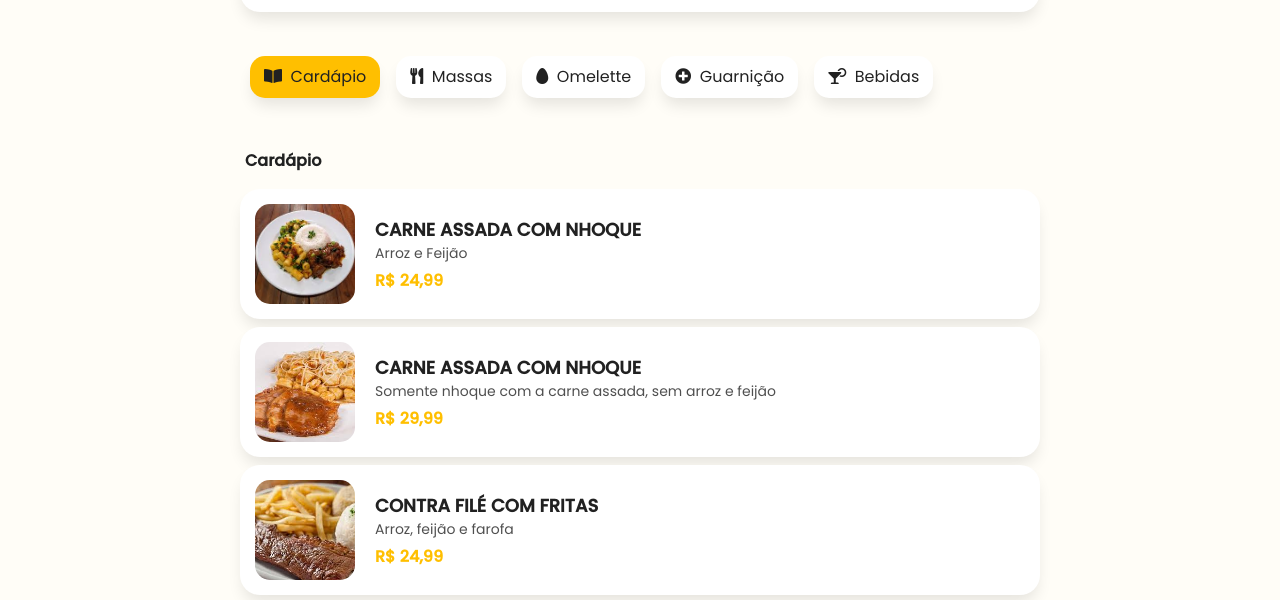
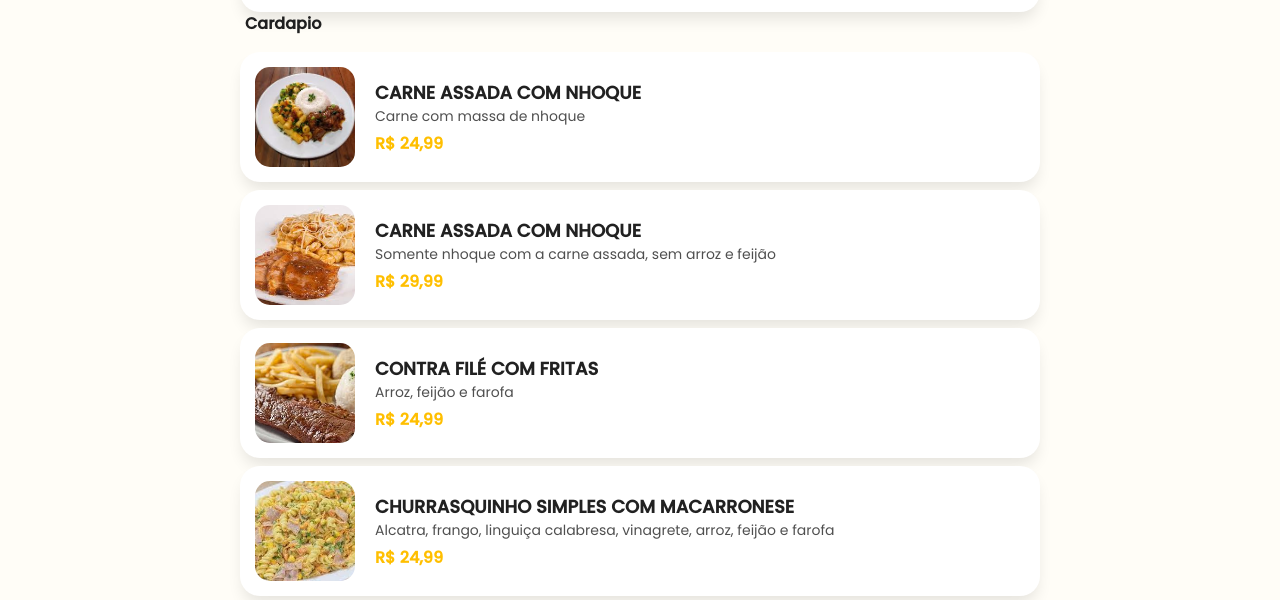
Before and after one commit to CaioFilardis/App-Delivery, a plain HTML site: page index.html in a window 1280 px wide. Shown: the part 126-726 px from the top of the page. Drawn offline with Linux system fonts and the light colour scheme.

Commit message:
Limpando index.html, adicionando dinamicamente as informações de cada item, além retornar suas informações também de forma dinÂmica.

```diff
--- a/index.html
+++ b/index.html
@@ -45,31 +45,6 @@
 
     </header>
 
-    <section class="categoria width-fix mt-4">
-        <div class="container-menu" id="listaCategorias">
-
-            <a href="#cardapio" class="item-categoria btn btn-white btn-sm mb-3 me-3 active">
-                <i class="fas fa-book-open"></i></i>&nbsp; Cardápio
-            </a>
-
-            <a href="#massas" class="item-categoria btn btn-white btn-sm mb-3 me-3">
-                <i class="fas fa-utensils"></i>&nbsp; Massas
-            </a>
-
-            <a href="#Omelette" class="item-categoria btn btn-white btn-sm mb-3 me-3">
-                <i class="fas fa-egg"></i>&nbsp; Omelette
-            </a>
-
-            <a href="#Guarnição" class="item-categoria btn btn-white btn-sm mb-3 me-3">
-                <i class="fas fa-plus-circle"></i>&nbsp; Guarnição
-            </a>
-
-            <a href="#Bebidas" class="item-categoria btn btn-white btn-sm mb-3 me-3">
-                <i class="fas fa-cocktail"></i>&nbsp; Bebidas
-            </a>
-
-        </div>
-    </section>
 
     <section class="lista width-fix mt-0 pb-5" id="listaItensCardapio">
 
@@ -465,6 +440,24 @@
         </div><!-- container-group -->
 
     </section><!-- Bebidas -->
+    <section class="lista width-fix mt-0 pb-5" id="listaItensCardapio">
+        <!-- Itens do cardápio serão carregados aqui via JavaScript -->
+    </section>
+
+    <script type="text/javascript" src="./js/bootstrap.bundle.min.js"></script>
+    <script type="text/javascript" src="./js/cardapio.js"></script>
+
+</body>
+</html>
+
+    <script type="text/javascript" src="./js/jquery.min.js"></script>
+    <script type="text/javascript" src="./js/bootstrap.bundle.min.js"></script>
+    <script type="text/javascript" src="./js/dados.js"></script>
+    <script type="text/javascript" src="./js/cardapio.js"></script>
+
+</body>
+</html>
+>>>>>>> UPDATED
 
     <section class="menu-bottom" id="menu-bottom">
         <a class="menu-bottom-item active">
--- a/js/cardapio.js
+++ b/js/cardapio.js
@@ -0,0 +1,49 @@
+
+$(document).ready(function () {
+    //
+    // FUNÇÕES
+    //
+    const carregarItensCardapio = () => {
+        var html = '';
+        var categorias = Object.keys(MENU); // Pega as chaves do objeto MENU (cardapio, massas, etc.)
+
+        // Itera sobre cada categoria
+        $.each(categorias, function (i, categoria) {
+
+            // Adiciona o título da categoria
+            html += `
+                <div class="container-group mb-5">
+                    <p class="title-categoria" id="${categoria}"><b>${categoria.charAt(0).toUpperCase() + categoria.slice(1)}</b></p>
+            `;
+
+            var itens = MENU[categoria];
+
+            // Itera sobre cada item da categoria
+            $.each(itens, function (j, item) {
+                html += `
+                    <div class="card mb-2 item-cardapio">
+                        <div class="d-flex">
+                            <div class="container-img-produto"
+                            style="background-image: url('${item.img}'); background-size: cover;"></div>
+
+                            <div class="infos-produto">
+                                <p class="name"><b>${item.name}</b></p>
+                                <p class="description">${item.dsc}</p>
+                                <p class="price"><b>R$ ${item.price.toFixed(2).replace('.', ',')}</b></p>
+                            </div>
+                        </div>
+                    </div>
+                `;
+            });
+
+            html += `</div>`;
+        });
+
+        $("#listaItensCardapio").html(html);
+    };
+
+    //
+    // INICIALIZAÇÃO
+    //
+    carregarItensCardapio();
+});
--- /dev/null
+++ b/js/dados.js
@@ -0,0 +1,202 @@
+
+var MENU = {
+    "cardapio": [
+        {
+            "id": "carne-assada-nhoque",
+            "img": "./img/cardapio/Nhoque_Arroz_Feijao.png",
+            "name": "CARNE ASSADA COM NHOQUE",
+            "dsc": "Carne com massa de nhoque",
+            "price": 24.99
+        },
+        {
+            "id": "carne-assada-nhoque-sem-arroz",
+            "img": "./img/cardapio/Nhoque_Sem_Arroz&Feijao.png",
+            "name": "CARNE ASSADA COM NHOQUE",
+            "dsc": "Somente nhoque com a carne assada, sem arroz e feijão",
+            "price": 29.99
+        },
+        {
+            "id": "contra-file-fritas",
+            "img": "./img/cardapio/CONTRA FILÉ COM FRITAS.png",
+            "name": "CONTRA FILÉ COM FRITAS",
+            "dsc": "Arroz, feijão e farofa",
+            "price": 24.99
+        },
+        {
+            "id": "churrasquinho-simples-macarronese",
+            "img": "./img/cardapio/CHURRASQUINHO SIMPLES COM MACARRONESE.png",
+            "name": "CHURRASQUINHO SIMPLES COM MACARRONESE",
+            "dsc": "Alcatra, frango, linguiça calabresa, vinagrete, arroz, feijão e farofa",
+            "price": 24.99
+        },
+        {
+            "id": "linguica-toscana-pure-couve",
+            "img": "./img/cardapio/LINGUIÇA TOSCANA GRELHADA COM PURÊ DE BATATA E COUVE MINEIRA.png",
+            "name": "LINGUIÇA TOSCANA GRELHADA COM PURÊ DE BATATA E COUVE MINEIRA",
+            "dsc": "Arroz, feijão e farofa",
+            "price": 22.99
+        },
+        {
+            "id": "estrogonofe-frango-fritas",
+            "img": "./img/cardapio/ESTROGONOFE DE FRANGO COM FRITAS.png",
+            "name": "ESTROGONOFE DE FRANGO COM FRITAS",
+            "dsc": "Arroz e salada verde",
+            "price": 22.99
+        },
+        {
+            "id": "parmegiana-frango-fritas",
+            "img": "./img/cardapio/PARMEGIANA DE FRANGO COM FRITAS.png",
+            "name": "PARMEGIANA DE FRANGO COM FRITAS",
+            "dsc": "Arroz, feijão e farofa",
+            "price": 21.99
+        },
+        {
+            "id": "milanesa-frango-maionese",
+            "img": "./img/cardapio/MILANESA DE FRANGO COM MAIONESE.png",
+            "name": "MILANESA DE FRANGO COM MAIONESE",
+            "dsc": "Arroz, feijão e farofa",
+            "price": 19.99
+        },
+        {
+            "id": "file-frango-legumes",
+            "img": "./img/cardapio/FILÉ DE FRANGO GRELHADO COM LEGUMES.png",
+            "name": "FILÉ DE FRANGO GRELHADO COM LEGUMES",
+            "dsc": "Arroz, feijão e farofa",
+            "price": 18.99
+        }
+    ],
+    "massas": [
+        {
+            "id": "espaguete-bolonhesa",
+            "img": "./img/massas/ESPAGUETE À BOLONHESA.png",
+            "name": "ESPAGUETE À BOLONHESA",
+            "dsc": "",
+            "price": 20.99
+        },
+        {
+            "id": "nhoque-bolonhesa",
+            "img": "./img/massas/NHOQUE Á BOLONHESA.png",
+            "name": "NHOQUE Á BOLONHESA",
+            "dsc": "",
+            "price": 24.99
+        },
+        {
+            "id": "espaguete-camarao",
+            "img": "./img/massas/ESPAGUETE AO MOLHO DE CAMARÃO.png",
+            "name": "ESPAGUETE AO MOLHO DE CAMARÃO",
+            "dsc": "",
+            "price": 25.99
+        },
+        {
+            "id": "nhoque-camarao",
+            "img": "./img/massas/NHOQUE AO MOLHO DE CAMARÃO.png",
+            "name": "NHOQUE AO MOLHO DE CAMARÃO",
+            "dsc": "",
+            "price": 29.99
+        }
+    ],
+    "omelette": [
+        {
+            "id": "omelete-simples",
+            "img": "./img/omelette/OMELETE SIMPLES.png",
+            "name": "OMELETE SIMPLES",
+            "dsc": "Queijo , orégano, tomate, cebola, arroz, feijão e legumes",
+            "price": 17.99
+        },
+        {
+            "id": "omelete-frango",
+            "img": "./img/omelette/OMELETE C_FRANGO.png",
+            "name": "OMELETE C/FRANGO",
+            "dsc": "Queijo , orégano, tomate, cebola, arroz, feijão e legumes",
+            "price": 18.99
+        }
+    ],
+    "guarnicao": [
+        {
+            "id": "maionese",
+            "img": "./img/guarnicao/MAIONESE.PNG",
+            "name": "MAIONESE",
+            "dsc": "",
+            "price": 5
+        },
+        {
+            "id": "batata-frita",
+            "img": "./img/guarnicao/BATATA FRITA.png",
+            "name": "BATATA FRITA",
+            "dsc": "",
+            "price": 5
+        },
+        {
+            "id": "espaguete",
+            "img": "./img/guarnicao/ESPAGUETE.png",
+            "name": "ESPAGUETE",
+            "dsc": "",
+            "price": 5
+        },
+        {
+            "id": "macarronese",
+            "img": "./img/guarnicao/MACARRONESE.png",
+            "name": "MACARRONESE",
+            "dsc": "",
+            "price": 5
+        },
+        {
+            "id": "couve-mineira",
+            "img": "./img/guarnicao/COUVE MINEIRA.png",
+            "name": "COUVE MINEIRA",
+            "dsc": "",
+            "price": 5
+        },
+        {
+            "id": "pure-batata",
+            "img": "./img/guarnicao/PURÊ DE BATATA.PNG",
+            "name": "PURÊ DE BATATA",
+            "dsc": "",
+            "price": 5
+        }
+    ],
+    "bebidas": [
+        {
+            "id": "guaravita",
+            "img": "./img/bebidas/GUARAVITA .png",
+            "name": "GUARAVITA",
+            "dsc": "",
+            "price": 3
+        },
+        {
+            "id": "refri-lata",
+            "img": "./img/bebidas/REFRI LATA.png",
+            "name": "REFRI LATA",
+            "dsc": "",
+            "price": 6
+        },
+        {
+            "id": "refri-600ml",
+            "img": "./img/bebidas/REFRI 600ml.png",
+            "name": "REFRI 600ml",
+            "dsc": "",
+            "price": 8
+        },
+        {
+            "id": "refri-1l",
+            "img": "./img/bebidas/REFRI 1 LITRO.png",
+            "name": "REFRI 1 LITRO",
+            "dsc": "",
+            "price": 9
+        },
+        {
+            "id": "sabores-2l",
+            "img": "./img/bebidas/SABORES 2 litros.png",
+            "name": "SABORES 2 litros",
+            "dsc": "",
+            "price": 11
+        },
+        {
+            "id": "coca-2l",
+            "img": "./img/bebidas/COCA 2 litros.png",
+            "name": "COCA 2 litros",
+            "dsc": "",
+            "price": 13
+        }
+    ]
+}
```
